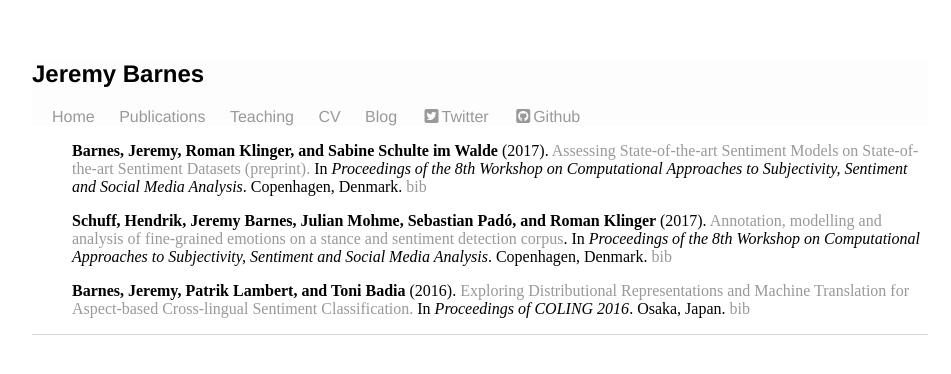
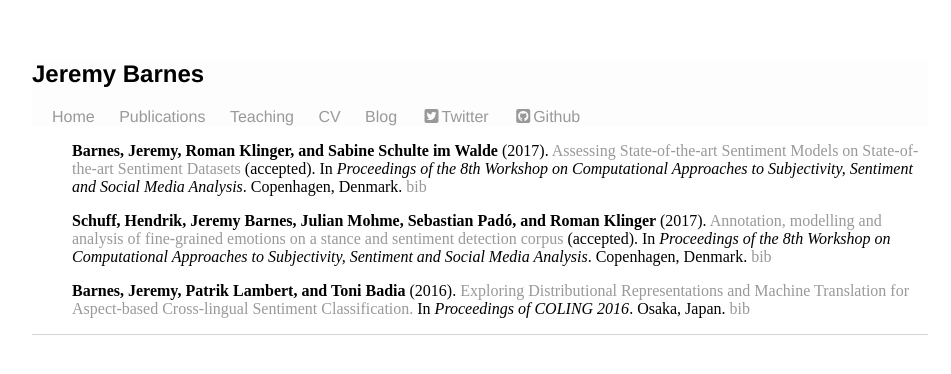
Before and after one commit to jerbarnes/jbarnesspain.github.io, a Jekyll site: the page built from publications/index.html, in a window 1280 px wide. Shown: the top 374 px of the page, without its empty margins (160-1111 px from the left). Built offline with Jekyll 4.4.1, drawn with Linux system fonts in a browser that asks for light colours; nearby versions of some CDN libraries.

Commit message:
small changes

```diff
--- a/publications/index.html
+++ b/publications/index.html
@@ -8,12 +8,12 @@
 
 <ul>
 		<strong>Barnes, Jeremy, Roman Klinger, and Sabine Schulte im Walde</strong> (2017). <a href="https://jbarnesspain.github.io/downloads/sota_sentiment.pdf">
-		Assessing State-of-the-art Sentiment Models on State-of-the-art Sentiment Datasets (preprint).</a>
+		Assessing State-of-the-art Sentiment Models on State-of-the-art Sentiment Datasets</a> (accepted).
 	In <i>Proceedings of the 8th Workshop on Computational Approaches to Subjectivity, Sentiment and Social Media Analysis</i>. Copenhagen, Denmark.  <a href="http://romanklinger.de/publications/2017_bib.html#Barnes2017">bib</a>
 </ul>
 
 <ul>
-		<strong>Schuff, Hendrik, Jeremy Barnes, Julian Mohme, Sebastian Pad&oacute, and Roman Klinger </strong> (2017). <a href="https://jbarnesspain.github.io/downloads/emotion-annotation-paper-wassa2017.pdf">Annotation, modelling and analysis of fine-grained emotions on a stance and sentiment detection corpus</a>. In <i>Proceedings of the 8th Workshop on Computational Approaches to Subjectivity, Sentiment and Social Media Analysis</i>. Copenhagen, Denmark.  <a href="http://romanklinger.de/publications/2017_bib.html#Schuff2017">bib</a>
+		<strong>Schuff, Hendrik, Jeremy Barnes, Julian Mohme, Sebastian Pad&oacute, and Roman Klinger </strong> (2017). <a href="https://jbarnesspain.github.io/downloads/emotion-annotation-paper-wassa2017.pdf">Annotation, modelling and analysis of fine-grained emotions on a stance and sentiment detection corpus</a> (accepted). In <i>Proceedings of the 8th Workshop on Computational Approaches to Subjectivity, Sentiment and Social Media Analysis</i>. Copenhagen, Denmark.  <a href="http://romanklinger.de/publications/2017_bib.html#Schuff2017">bib</a>
 </ul>
 
 <ul>
```
